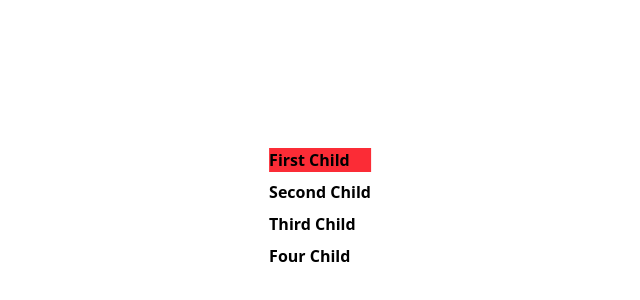
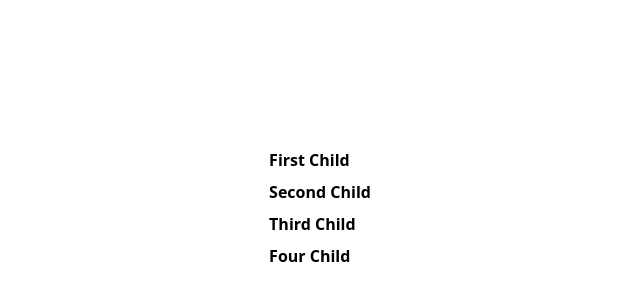
Before and after one commit to arsalannury/Learn_New_Front_Features, a React (Vite) app: page / in a window 1280 px wide. Shown: the part 196-496 px from the top of the page, without its empty margins (320-960 px from the left). Built offline with nearby package versions, Linux system fonts and the light colour scheme.

Commit message:
--test-group

```diff
--- a/src/App.tsx
+++ b/src/App.tsx
@@ -1,8 +1,10 @@
 function App() {
   return (
     <>
-      <div className="absolute top-[50%] left-[50%] translate-x-[-50%] translate-y-[-50%] [&>*:nth-child(1)]:bg-red-500">
-        <p className="mt-2 font-bold">First Child</p>
+      <div className="absolute top-[50%] left-[50%] translate-x-[-50%] translate-y-[-50%] group">
+        <p className="mt-2 font-bold group-hover:bg-red-500 transition-all duration-300">
+          First Child
+        </p>
         <p className="mt-2 font-bold">Second Child</p>
         <p className="mt-2 font-bold">Third Child</p>
         <p className="mt-2 font-bold">Four Child</p>
```
